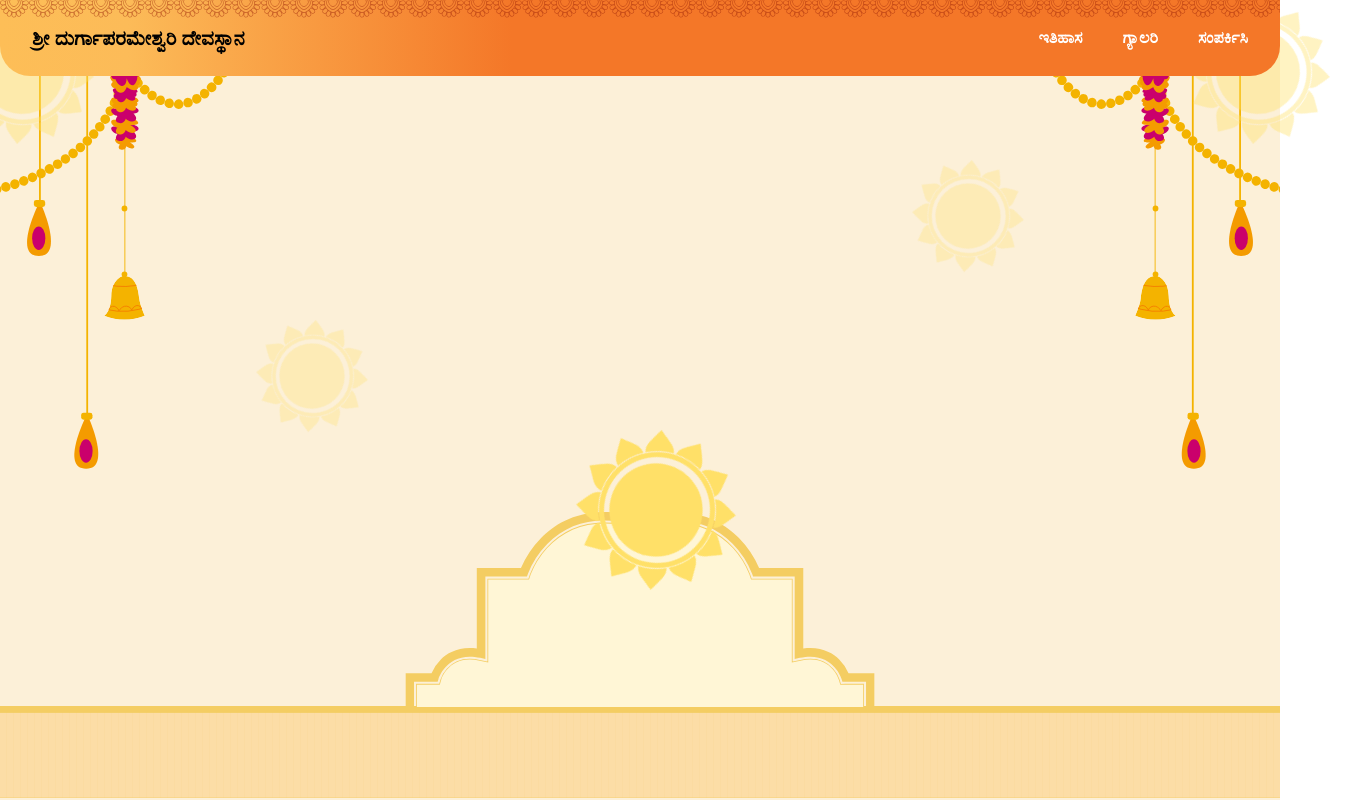
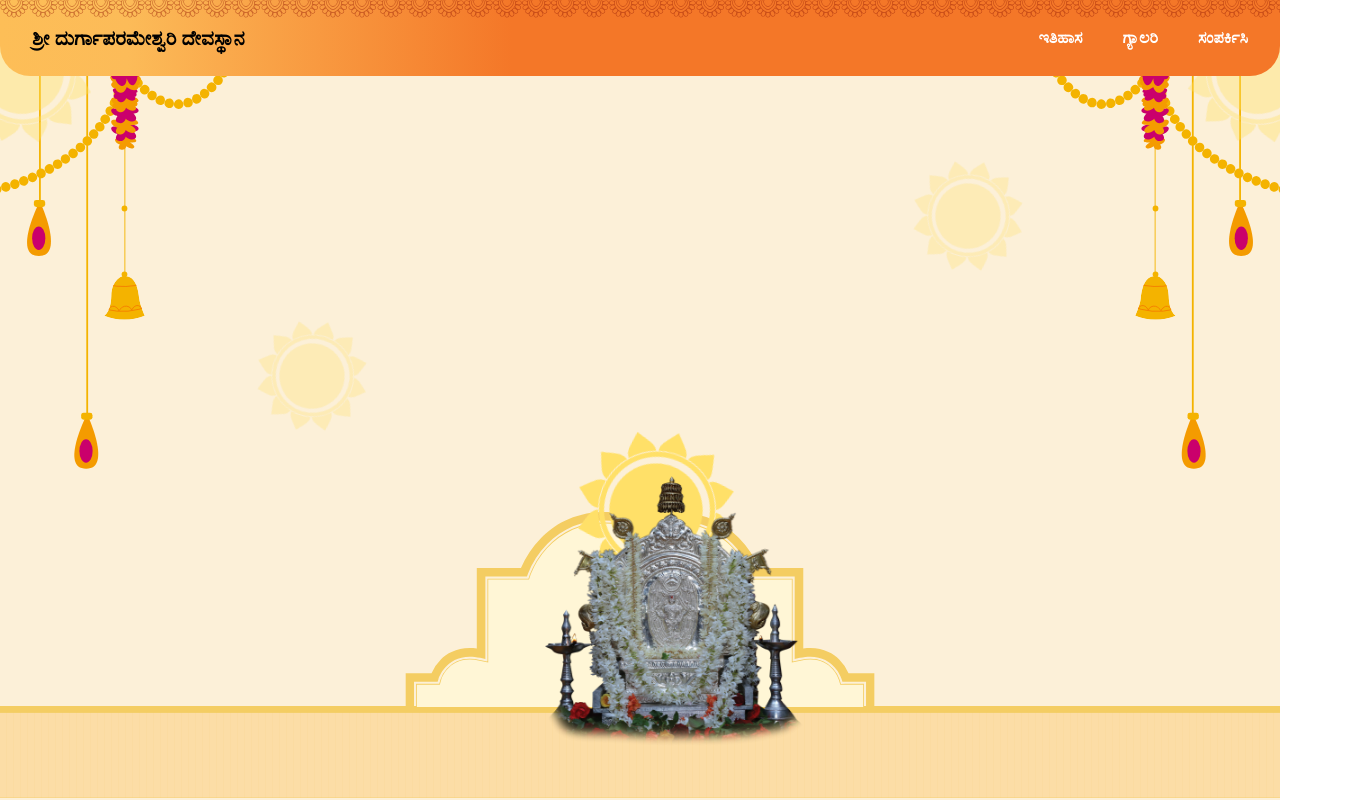
Before and after one commit to Mini-Project2024/SOP-Temple_Website, a React (Vite) app: page / in a window 1280 px wide. Shown: the top 800 px of the page, 1358 px wide, since content can reach past the window. Built offline with nearby package versions, Linux system fonts and the light colour scheme.

Commit message:
landing page done

```diff
--- a/src/index.css
+++ b/src/index.css
@@ -1,3 +1,17 @@
 @tailwind base;
 @tailwind components;
 @tailwind utilities;
+
+
+html, body {
+    overflow-x: hidden; /* Hide horizontal scroll */
+    overflow-y: auto;   /* Allow vertical scroll if necessary */
+    height: 100%;
+    margin: 0;
+  }
+
+  /* Ensure the root element takes up the full viewport height */
+  #root {
+    height: 100%;
+    margin: 0;
+  }
--- a/src/pages/LandingPage.jsx
+++ b/src/pages/LandingPage.jsx
@@ -78,6 +78,17 @@ const LandingPage = () => {
           backgroundRepeat: "no-repeat",
         }}
       ></div>
+
+      {/* Devi Pic */}
+      <div
+        className="absolute bottom-0 left-[38.5%] h-[360px] w-[360px] z-10"
+        style={{
+            backgroundImage: "url('/src/images/devi1.png')",
+            backgroundSize: "contain",
+            backgroundRepeat: "no-repeat",
+        }}
+      >
+      </div>
     </div>
   );
 };
```
